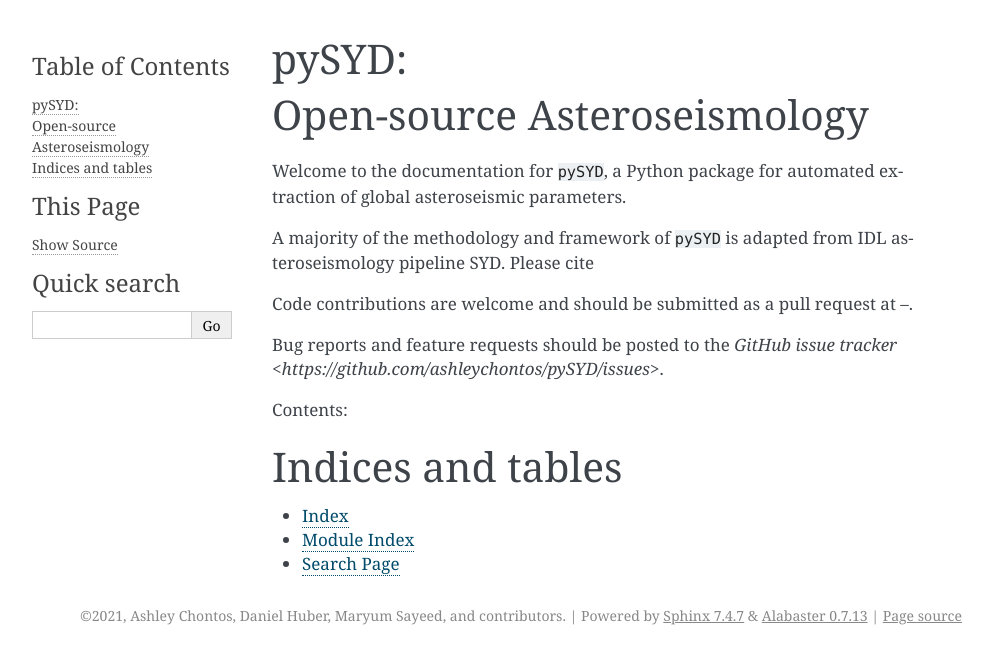
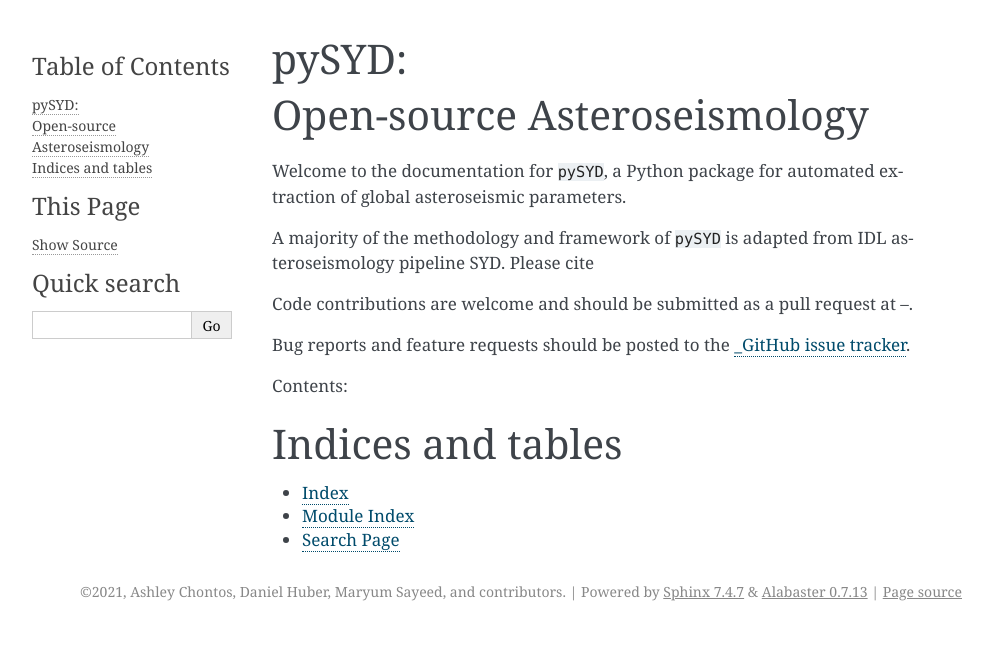
Before and after one commit to ashleychontos/pySYD, a Sphinx documentation site: the page built from docs/index.rst, in a window 1280 px wide. Shown: the top 664 px of the page, without its empty margins (148-1141 px from the left). Built offline with Sphinx 7.4.7, drawn with Linux system fonts in a browser that asks for light colours; pages that are not in the unit, such as notebooks, are missing from menus.

Commit message:
Update index.rst

```diff
--- a/docs/index.rst
+++ b/docs/index.rst
@@ -12,7 +12,7 @@
 
 Code contributions are welcome and should be submitted as a pull request at --.
 
-Bug reports and feature requests should be posted to the `GitHub issue tracker <https://github.com/ashleychontos/pySYD/issues>`.
+Bug reports and feature requests should be posted to the `_GitHub issue tracker <https://github.com/ashleychontos/pySYD/issues>`_.
 
 
 Contents:
@@ -23,7 +23,6 @@
    quickstart
    examples
 
-
 Indices and tables
 ==================
 
```
